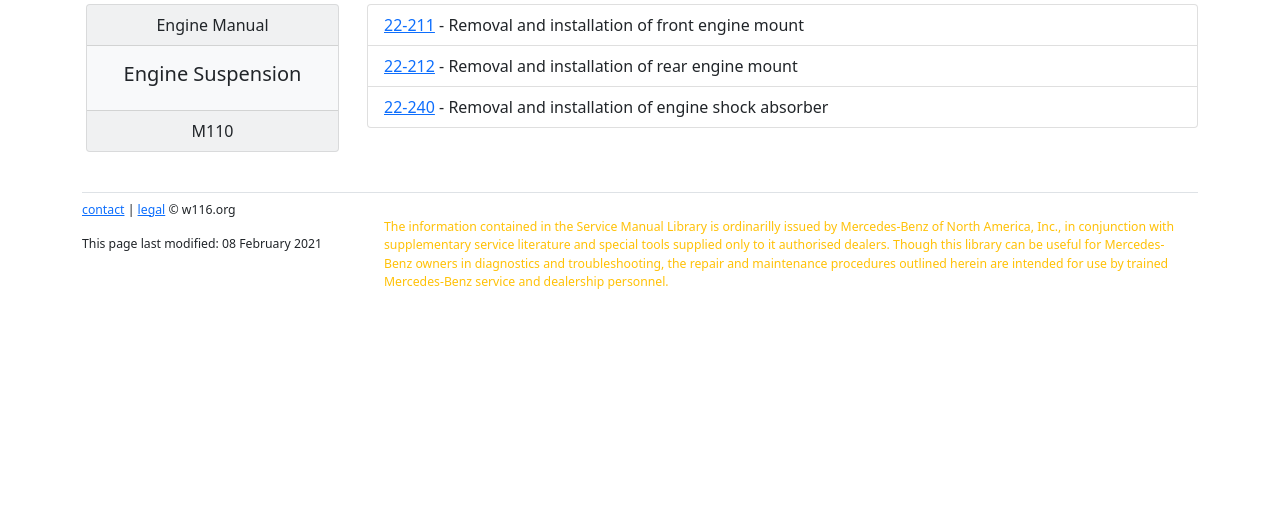
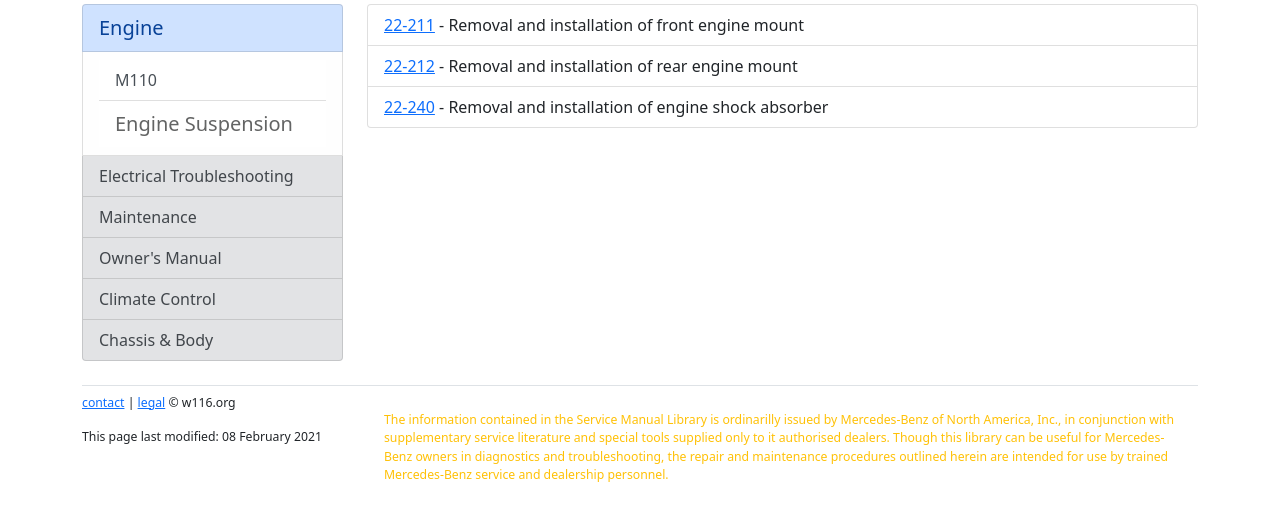
Before and after one commit to W116org/handbook, a Jekyll site: the page built from Engine/110/22-EngineMounts.html, in a window 1280 px wide, cut to the strip 220-741 px from the top of the page. Built offline with Jekyll 4.4.1, drawn with Linux system fonts in a browser that asks for light colours; comment, search, counter and statistics services are not loaded.

Commit message:
Update 22-EngineMounts.html

```diff
--- a/Engine/110/22-EngineMounts.html
+++ b/Engine/110/22-EngineMounts.html
@@ -8,12 +8,17 @@
 
 <div class="row">
   <div class="col-xs-12 col-md-3">
-    <div class="card text-center text-dark bg-light mb-3 mx-1">
-      <div class="card-header">Engine Manual</div>
-      <div class="card-body">
-          <h5 class="card-title">Engine Suspension</h5>
+    <div class="list-group">
+      <a href="/Engine/" class="list-group-item list-group-item-primary lead list-group-item-action">Engine</a>
+      <div class="list-group-item list-group-item-light list-group list-group-flush">
+        <a href="/Engine/110/" class="list-group-item list-group-item-action">M110</a>
+        <div class="list-group-item lead">Engine Suspension</div>
       </div>
-      <div class="card-footer">M110</div>
+      <a href="/ETM/" class="list-group-item list-group-item-secondary list-group-item-action">Electrical Troubleshooting</a>
+      <a href="/Maintenance/" class="list-group-item list-group-item-secondary list-group-item-action">Maintenance</a>
+      <a href="/OM/" class="list-group-item list-group-item-secondary list-group-item-action">Owner's Manual</a>
+      <a href="/Climate/" class="list-group-item list-group-item-secondary list-group-item-action">Climate Control</a>
+      <a href="/Chassis/" class="list-group-item list-group-item-secondary list-group-item-action">Chassis &amp; Body</a>
     </div>
   </div>
   <div class="col-xs-12 col-md-9">
```
